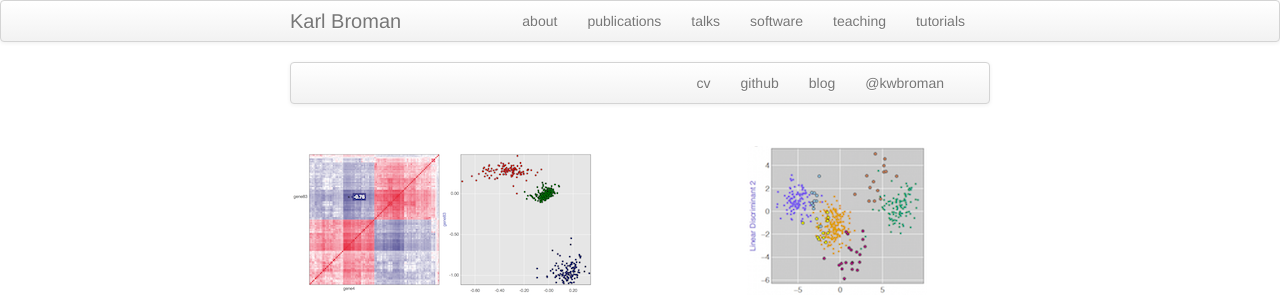
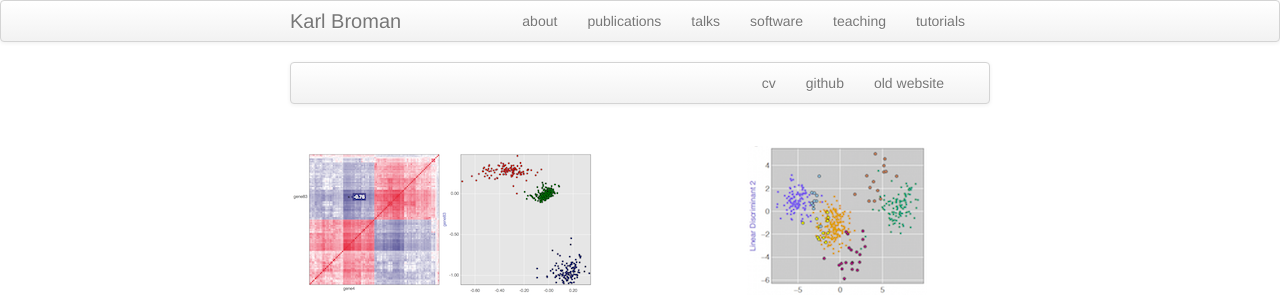
Before and after one commit to xidexia/xidexia.github.io, a Jekyll site: the page built from index.md, in a window 1280 px wide. Shown: the top 295 px of the page. Built offline with Jekyll 4.4.1, drawn with Linux system fonts in a browser that asks for light colours.

Commit message:
new site

```diff
--- a/index.md
+++ b/index.md
@@ -8,9 +8,8 @@ description: Xide Xia is currently a PhD student in the Department of Computer S
   <div class="navbar-inner">
       <ul class="nav">
           <li><a href="{{ BASE_PATH }}/assets/xide_xia_cv_bu.pdf">cv</a></li>
-          <li><a href="https://github.com/kbroman">github</a></li>
-          <li><a href="http://kbroman.wordpress.com">blog</a></li>
-          <li><a href="https://twitter.com/kwbroman">@kwbroman</a></li>
+          <li><a href="https://github.com/xidexia">github</a></li>
+          <li><a href="http://scholar.harvard.edu/xidexia/home">old website</a></li>
       </ul>
   </div>
 </div>
```
Also changed, not shown: 3 other files.
